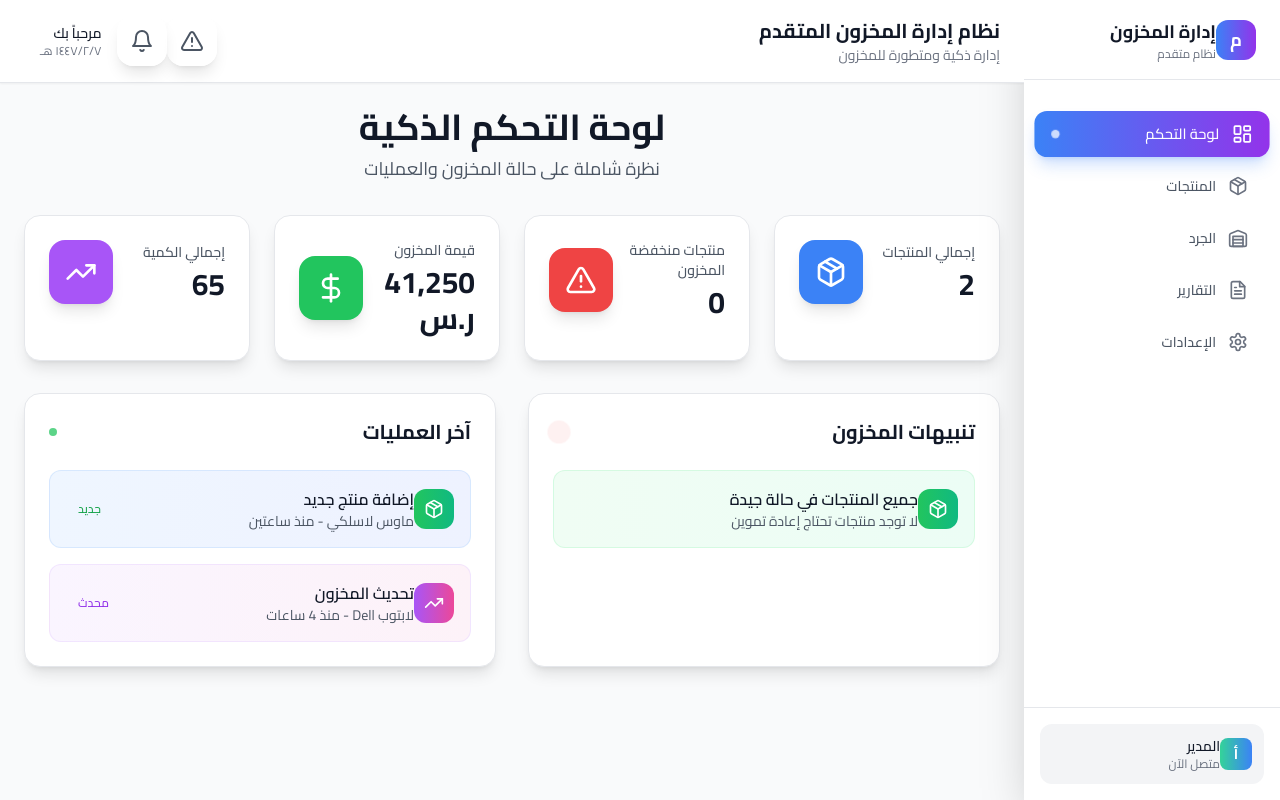
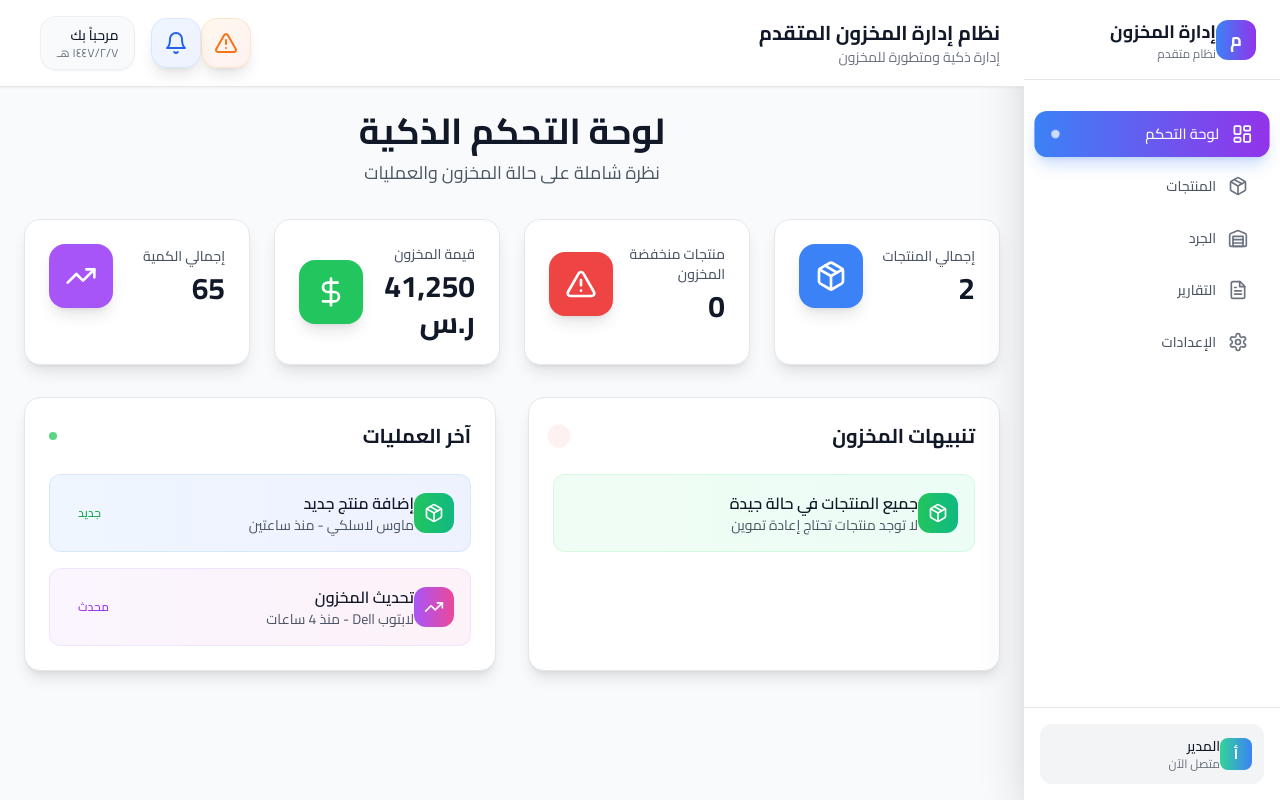
Before and after one commit to adamaisrv/rthfd, a React (Vite) app: page / in a window 1280 px wide. Built offline with nearby package versions, Linux system fonts and the light colour scheme.

Commit message:
Improve notification and alert icons design to match app style

```diff
--- a/src/App.jsx
+++ b/src/App.jsx
@@ -43,7 +43,7 @@ function App() {
               <div className="flex items-center space-x-4">
                 <AlertCenter />
                 <NotificationCenter />
-                <div className="text-right">
+                <div className="text-right bg-gradient-to-br from-gray-50 to-slate-50 px-4 py-2 rounded-2xl border border-gray-200/50 shadow-sm">
                   <p className="text-sm font-medium text-gray-900">مرحباً بك</p>
                   <p className="text-xs text-gray-500">{new Date().toLocaleDateString('ar-SA')}</p>
                 </div>
--- a/src/components/AlertCenter.jsx
+++ b/src/components/AlertCenter.jsx
@@ -92,16 +92,24 @@ export default function AlertCenter() {
       {/* Alert Button */}
       <button
         onClick={() => setIsOpen(!isOpen)}
-        className="relative p-3 bg-white/80 backdrop-blur-lg rounded-2xl shadow-lg hover:shadow-xl transition-all duration-300 hover:scale-105 border border-white/20"
+        className="group relative p-3 bg-gradient-to-br from-orange-50 to-red-50 hover:from-orange-100 hover:to-red-100 rounded-2xl shadow-lg hover:shadow-xl transition-all duration-300 hover:scale-105 border border-orange-200/50 hover:border-orange-300/50"
       >
-        <AlertTriangle className={`h-6 w-6 ${totalAlerts > 0 ? 'text-red-500 animate-pulse' : 'text-gray-600'}`} />
+        <AlertTriangle className={`h-6 w-6 transition-all duration-300 ${
+          totalAlerts > 0
+            ? 'text-red-500 group-hover:text-red-600 animate-pulse'
+            : 'text-orange-500 group-hover:text-orange-600'
+        }`} />
         {totalAlerts > 0 && (
-          <div className="absolute -top-2 -right-2 w-6 h-6 bg-gradient-to-r from-red-500 to-pink-500 rounded-full flex items-center justify-center animate-bounce">
+          <div className="absolute -top-2 -right-2 w-6 h-6 bg-gradient-to-r from-red-500 to-pink-500 rounded-full flex items-center justify-center animate-bounce shadow-lg">
             <span className="text-white text-xs font-bold">
               {totalAlerts > 9 ? '9+' : totalAlerts}
             </span>
+            <div className="absolute inset-0 bg-gradient-to-r from-red-400 to-pink-400 rounded-full animate-ping opacity-75"></div>
           </div>
         )}
+
+        {/* Subtle glow effect */}
+        <div className="absolute inset-0 bg-gradient-to-r from-orange-500/10 to-red-500/10 rounded-2xl opacity-0 group-hover:opacity-100 transition-opacity duration-300 blur-xl -z-10"></div>
       </button>
 
       {/* Alert Panel */}
--- a/src/components/NotificationCenter.jsx
+++ b/src/components/NotificationCenter.jsx
@@ -39,16 +39,20 @@ export default function NotificationCenter() {
       {/* Notification Bell */}
       <button
         onClick={() => setIsOpen(!isOpen)}
-        className="relative p-3 bg-white/80 backdrop-blur-lg rounded-2xl shadow-lg hover:shadow-xl transition-all duration-300 hover:scale-105 border border-white/20"
+        className="group relative p-3 bg-gradient-to-br from-blue-50 to-indigo-50 hover:from-blue-100 hover:to-indigo-100 rounded-2xl shadow-lg hover:shadow-xl transition-all duration-300 hover:scale-105 border border-blue-200/50 hover:border-blue-300/50"
       >
-        <Bell className="h-6 w-6 text-gray-600" />
+        <Bell className="h-6 w-6 text-blue-600 group-hover:text-blue-700 transition-colors duration-300" />
         {unreadCount > 0 && (
-          <div className="absolute -top-2 -right-2 w-6 h-6 bg-gradient-to-r from-red-500 to-pink-500 rounded-full flex items-center justify-center">
+          <div className="absolute -top-2 -right-2 w-6 h-6 bg-gradient-to-r from-red-500 to-pink-500 rounded-full flex items-center justify-center animate-pulse shadow-lg">
             <span className="text-white text-xs font-bold">
               {unreadCount > 9 ? '9+' : unreadCount}
             </span>
+            <div className="absolute inset-0 bg-gradient-to-r from-red-400 to-pink-400 rounded-full animate-ping opacity-75"></div>
           </div>
         )}
+
+        {/* Subtle glow effect */}
+        <div className="absolute inset-0 bg-gradient-to-r from-blue-500/10 to-indigo-500/10 rounded-2xl opacity-0 group-hover:opacity-100 transition-opacity duration-300 blur-xl -z-10"></div>
       </button>
 
       {/* Notification Panel */}
```
